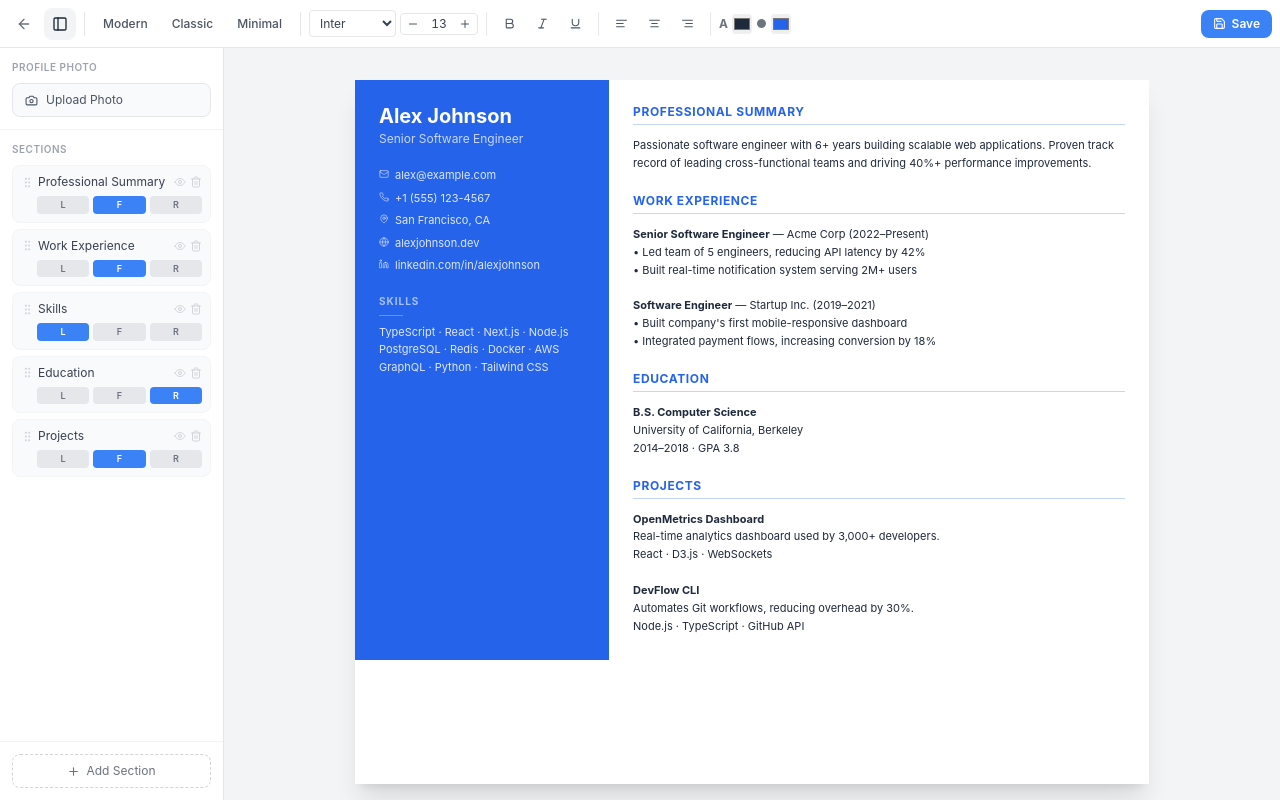
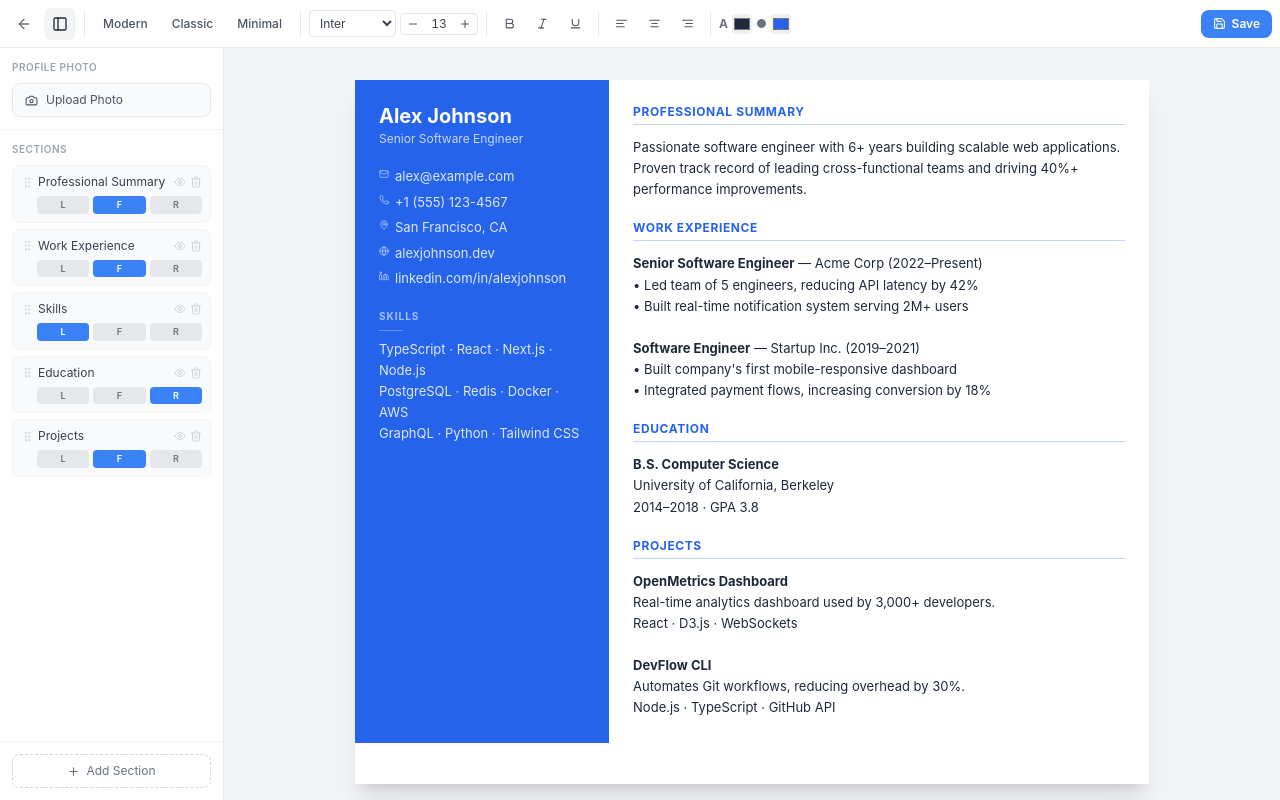
Before and after one commit to Qoqondabitta/resume-builder, a Next.js app: page /editor/1 in a window 1280 px wide. Built offline with nearby package versions, Linux system fonts and the light colour scheme.

Commit message:
Auto update: .gitignore components/canvas/ClassicCanvas.tsx components/canvas/MinimalCanvas.tsx components/canvas/ModernCanvas.tsx tsconfig.tsbuildinfo

```diff
--- a/components/canvas/ClassicCanvas.tsx
+++ b/components/canvas/ClassicCanvas.tsx
@@ -66,7 +66,7 @@ export default function ClassicCanvas({ data, onDataChange }: Props) {
                 <EditableText
                   value={pi[key]}
                   onChange={v => updateInfo(key, v)}
-                  className="text-[11px] text-white/80"
+                  className="text-white/80"
                 />
               </div>
             ) : null,
@@ -137,7 +137,7 @@ function SectionBlock({
       <EditableText
         value={section.content}
         onChange={v => onUpdate({ content: v })}
-        className="text-[11px] leading-relaxed"
+        className="leading-relaxed"
       />
     </div>
   );
--- a/components/canvas/MinimalCanvas.tsx
+++ b/components/canvas/MinimalCanvas.tsx
@@ -67,7 +67,7 @@ export default function MinimalCanvas({ data, onDataChange }: Props) {
                 <EditableText
                   value={pi[key]}
                   onChange={v => updateInfo(key, v)}
-                  className="text-[11px] text-gray-500"
+                  className="text-gray-500"
                 />
               </div>
             ) : null,
@@ -136,7 +136,7 @@ function MinimalSection({
       <EditableText
         value={section.content}
         onChange={v => onUpdate({ content: v })}
-        className="text-[11px] leading-relaxed text-gray-600 pl-3"
+        className="leading-relaxed text-gray-600 pl-3"
       />
     </div>
   );
--- a/components/canvas/ModernCanvas.tsx
+++ b/components/canvas/ModernCanvas.tsx
@@ -85,7 +85,7 @@ export default function ModernCanvas({ data, onDataChange }: Props) {
             <EditableText
               value={s.content}
               onChange={v => updateSection(s.id, { content: v })}
-              className="text-[11px] text-white/85 leading-relaxed"
+              className="text-white/85 leading-relaxed"
             />
           </div>
         ))}
@@ -105,7 +105,7 @@ export default function ModernCanvas({ data, onDataChange }: Props) {
             <EditableText
               value={s.content}
               onChange={v => updateSection(s.id, { content: v })}
-              className="text-[11px] leading-relaxed"
+              className="leading-relaxed"
             />
           </div>
         ))}
@@ -126,7 +126,7 @@ function ContactRow({
   return (
     <div className="flex items-start gap-1.5">
       <span className="text-white/60 mt-0.5 shrink-0">{icon}</span>
-      <EditableText value={value} onChange={onChange} className="text-[11px] text-white/85 flex-1" />
+      <EditableText value={value} onChange={onChange} className="text-white/85 flex-1" />
     </div>
   );
 }
```
Also changed, not shown: 2 other files (tests, documents, lock files or other folders).
